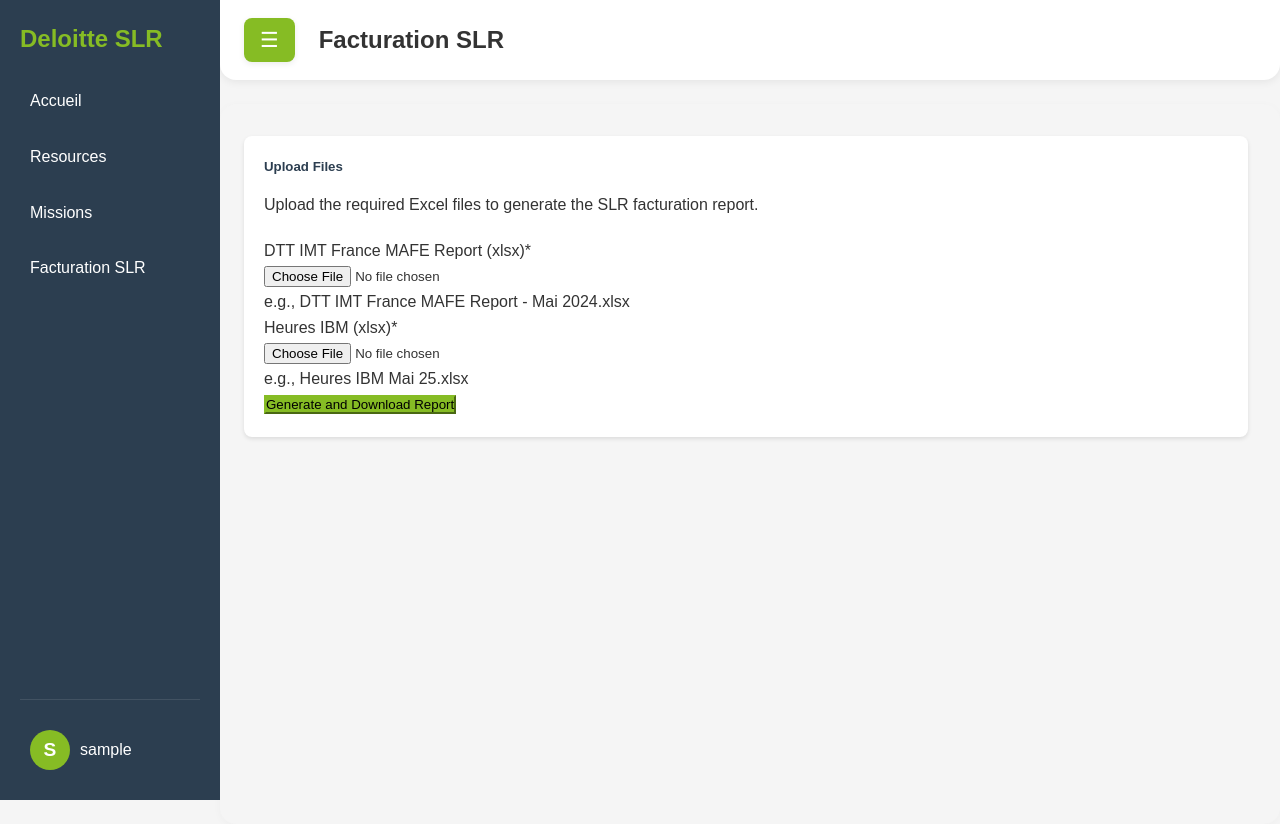
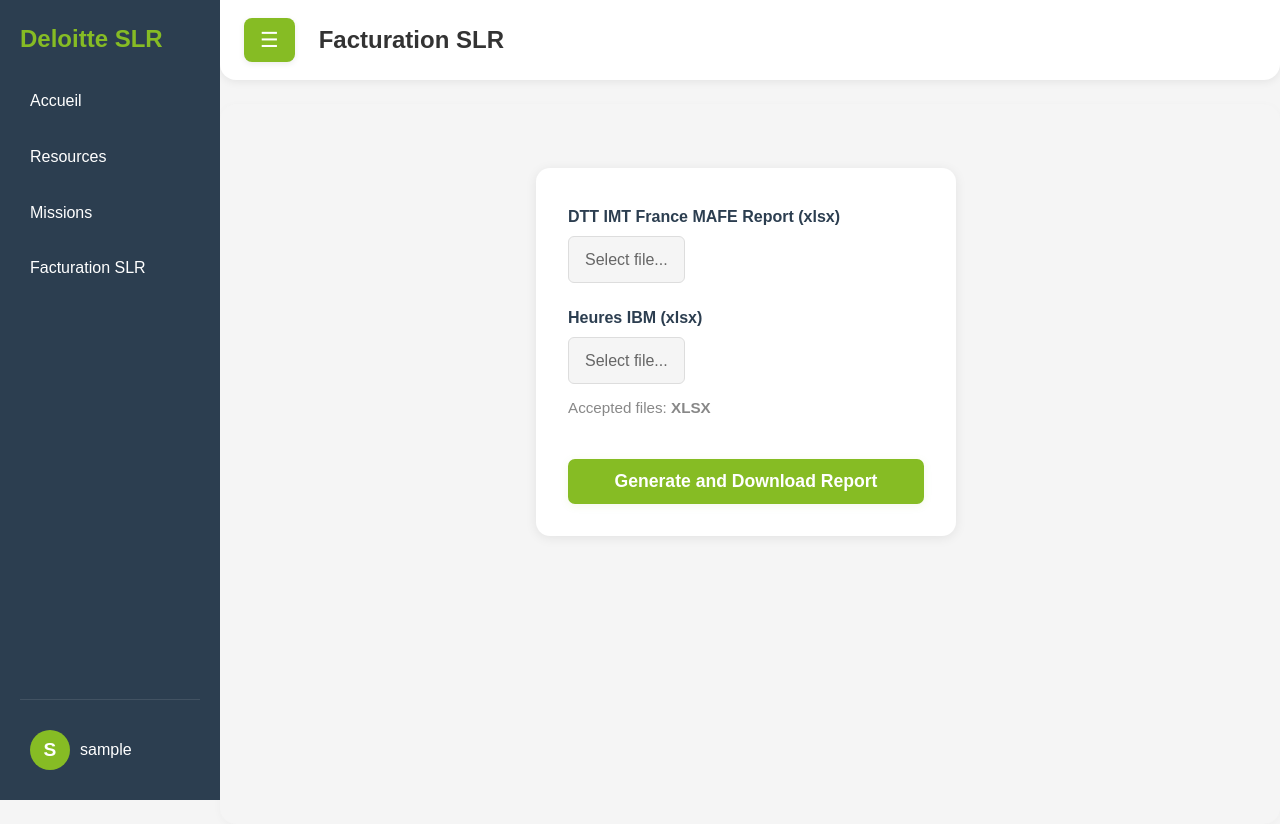
Before and after one commit to SoufianeJm/projetx, a Django app: page /facturation-slr/ in a window 1280 px wide. Run offline with Django 5.2, Linux system fonts and the light colour scheme; the visitor is signed in with stand-in values (Sample User, id 1); some libraries are stand-ins or nearby versions.

Commit message:
ui improved

```diff
--- a/billing/templates/billing/base.html
+++ b/billing/templates/billing/base.html
@@ -318,6 +318,53 @@
         .profile-dropdown-item:hover {
             background-color: var(--primary-color);
         }
+
+        .alert-container {
+            position: fixed;
+            top: 32px;
+            right: 32px;
+            z-index: 2000;
+            display: flex;
+            flex-direction: column;
+            gap: 10px;
+            align-items: flex-end;
+        }
+        .alert-message {
+            min-width: 180px;
+            max-width: 320px;
+            padding: 10px 18px;
+            border-radius: 6px;
+            font-size: 0.95em;
+            box-shadow: 0 2px 8px rgba(0,0,0,0.08);
+            opacity: 0.95;
+            animation: fadeIn 0.3s;
+            margin-bottom: 4px;
+            transition: opacity 0.3s;
+        }
+        .alert-success {
+            background: #d4edda;
+            color: #155724;
+            border: 1px solid #c3e6cb;
+        }
+        .alert-error, .alert-danger {
+            background: #f8d7da;
+            color: #721c24;
+            border: 1px solid #f5c6cb;
+        }
+        .alert-info {
+            background: #d1ecf1;
+            color: #0c5460;
+            border: 1px solid #bee5eb;
+        }
+        .alert-warning {
+            background: #fff3cd;
+            color: #856404;
+            border: 1px solid #ffeeba;
+        }
+        @keyframes fadeIn {
+            from { opacity: 0; transform: translateY(-10px); }
+            to { opacity: 0.95; transform: translateY(0); }
+        }
     </style>
 </head>
 <body class="dashboard">
@@ -349,6 +396,13 @@
             <h1>{% block page_title %}Dashboard{% endblock %}</h1>
         </nav>
         <main class="main-content">
+            <div id="alert-container" class="alert-container">
+                {% if messages %}
+                    {% for message in messages %}
+                        <div class="alert-message alert-{{ message.tags }}">{{ message }}</div>
+                    {% endfor %}
+                {% endif %}
+            </div>
             {% block content %}{% endblock %}
         </main>
     </div>
@@ -373,6 +427,16 @@
                 dropdown.classList.remove('show');
             }
         });
+
+        // Auto-dismiss alerts after 2.5 seconds
+        document.addEventListener('DOMContentLoaded', function() {
+            setTimeout(function() {
+                document.querySelectorAll('.alert-message').forEach(function(alert) {
+                    alert.style.opacity = '0';
+                    setTimeout(function() { alert.remove(); }, 400);
+                });
+            }, 2500);
+        });
     </script>
 </body>
 </html>
--- a/billing/templates/billing/facturation_slr.html
+++ b/billing/templates/billing/facturation_slr.html
@@ -5,87 +5,166 @@
 {% block page_title %}Facturation SLR{% endblock %}
 
 {% block content %}
-<div class="container-fluid">
-    <div class="row">
-        <div class="col-12">
-            <div class="card">
-                <div class="card-body">
-                    <h5 class="card-title">Upload Files</h5>
-                    <p class="card-text">Upload the required Excel files to generate the SLR facturation report.</p>
-
-                    <form method="post" enctype="multipart/form-data">
-                        {% csrf_token %}
-                        {{ form|crispy }}
-                        <div class="mt-3">
-                            <button type="submit" class="btn btn-primary">
-                                <i class="fas fa-file-excel me-2"></i>Generate and Download Report
-                            </button>
-                        </div>
-                    </form>
-
-                    {% if messages %}
-                    <div class="mt-4">
-                        {% for message in messages %}
-                        <div class="alert alert-{{ message.tags }} alert-dismissible fade show" role="alert">
-                            {{ message }}
-                            <button type="button" class="btn-close" data-bs-dismiss="alert" aria-label="Close"></button>
-                        </div>
-                        {% endfor %}
-                    </div>
-                    {% endif %}
+<div class="facturation-wrapper">
+    <div class="facturation-card">
+        <form method="post" enctype="multipart/form-data" class="facturation-form" id="slr-upload-form">
+            {% csrf_token %}
+            <div class="custom-file-group">
+                <label for="id_mafe_report_file" class="custom-label">DTT IMT France MAFE Report (xlsx)</label>
+                <div class="custom-file-input-wrapper">
+                    <input type="file" name="mafe_report_file" id="id_mafe_report_file" accept=".xlsx" class="custom-file-input" onchange="handleFileChange(this, 'mafe')">
+                    <div class="file-preview" id="mafe-preview" style="display:none;"></div>
                 </div>
             </div>
-        </div>
+            <div class="custom-file-group">
+                <label for="id_heures_ibm_file" class="custom-label">Heures IBM (xlsx)</label>
+                <div class="custom-file-input-wrapper">
+                    <input type="file" name="heures_ibm_file" id="id_heures_ibm_file" accept=".xlsx" class="custom-file-input" onchange="handleFileChange(this, 'heures')">
+                    <div class="file-preview" id="heures-preview" style="display:none;"></div>
+                </div>
+            </div>
+            <div class="accepted-types">Accepted files: <b>XLSX</b></div>
+            <button type="submit" class="btn-facturation">Generate and Download Report</button>
+        </form>
     </div>
 </div>
 
 <style>
-    .card {
-        background: white;
-        border-radius: 8px;
-        box-shadow: 0 2px 4px rgba(0,0,0,0.1);
-        margin-bottom: 20px;
+    .facturation-wrapper {
+        display: flex;
+        justify-content: center;
+        align-items: flex-start;
+        min-height: 60vh;
+        padding: 32px 0;
     }
-
-    .card-body {
-        padding: 20px;
+    .facturation-card {
+        background: #fff;
+        border-radius: 14px;
+        box-shadow: 0 2px 12px rgba(0,0,0,0.08);
+        padding: 36px 32px 32px 32px;
+        max-width: 420px;
+        width: 100%;
+        margin: 0 auto;
     }
-
-    .card-title {
+    .facturation-form {
+        display: flex;
+        flex-direction: column;
+        gap: 22px;
+    }
+    .custom-file-group {
+        margin-bottom: 0;
+    }
+    .custom-label {
+        font-weight: 600;
         color: var(--secondary-color);
-        margin-bottom: 15px;
+        margin-bottom: 6px;
+        display: block;
     }
-
-    .card-text {
-        color: var(--text-color);
-        margin-bottom: 20px;
+    .custom-file-input-wrapper {
+        position: relative;
     }
-
-    .btn-primary {
-        background-color: var(--primary-color);
+    .custom-file-input {
+        display: none;
+    }
+    .custom-file-input + .file-preview {
+        margin-top: 8px;
+    }
+    .custom-file-input-wrapper::before {
+        content: 'Select file...';
+        display: inline-block;
+        background: #f5f5f5;
+        border: 1px solid var(--border-color);
+        border-radius: 6px;
+        padding: 10px 16px;
+        color: #666;
+        font-size: 1em;
+        cursor: pointer;
+        transition: border 0.2s;
+    }
+    .custom-file-input:focus + .file-preview,
+    .custom-file-input-wrapper:focus-within::before {
         border-color: var(--primary-color);
     }
-
-    .btn-primary:hover {
-        background-color: #6d9a1d;
-        border-color: #6d9a1d;
+    .file-preview {
+        display: flex;
+        align-items: center;
+        gap: 10px;
+        background: #f5f5f5;
+        border-radius: 6px;
+        padding: 8px 12px;
+        margin-top: 6px;
+        font-size: 0.97em;
+        color: #333;
+        border: 1px solid #e0e0e0;
     }
-
-    .alert {
-        border-radius: 4px;
-        margin-bottom: 10px;
+    .file-preview .file-icon {
+        color: var(--primary-color);
+        font-size: 1.2em;
     }
-
-    .alert-success {
-        background-color: #d4edda;
-        border-color: #c3e6cb;
-        color: #155724;
+    .file-preview .file-remove {
+        background: none;
+        border: none;
+        color: #e74c3c;
+        font-size: 1.1em;
+        cursor: pointer;
+        margin-left: 8px;
+        transition: color 0.2s;
     }
-
-    .alert-error {
-        background-color: #f8d7da;
-        border-color: #f5c6cb;
-        color: #721c24;
+    .file-preview .file-remove:hover {
+        color: #c0392b;
+    }
+    .accepted-types {
+        color: #888;
+        font-size: 0.95em;
+        margin-bottom: 8px;
+        margin-top: -10px;
+    }
+    .btn-facturation {
+        background: var(--primary-color);
+        color: #fff;
+        border: none;
+        border-radius: 7px;
+        padding: 12px 0;
+        font-size: 1.1em;
+        font-weight: 600;
+        cursor: pointer;
+        margin-top: 8px;
+        transition: background 0.2s;
+        box-shadow: 0 2px 8px rgba(134,188,36,0.10);
+    }
+    .btn-facturation:hover {
+        background: #6d9a1d;
     }
 </style>
+<link rel="stylesheet" href="https://cdnjs.cloudflare.com/ajax/libs/font-awesome/6.4.0/css/all.min.css" />
+<script>
+function handleFileChange(input, type) {
+    const preview = document.getElementById(type + '-preview');
+    if (input.files && input.files[0]) {
+        const file = input.files[0];
+        const size = (file.size / 1024).toFixed(2) + ' KB';
+        preview.innerHTML = `<span class='file-icon'><i class='fas fa-file-excel'></i></span> ${file.name} <span style='color:#888;font-size:0.95em;'>${size}</span> <button type='button' class='file-remove' onclick='removeFile("${input.id}", "${type}-preview")'><i class='fas fa-times'></i></button>`;
+        preview.style.display = 'flex';
+    } else {
+        preview.innerHTML = '';
+        preview.style.display = 'none';
+    }
+}
+function removeFile(inputId, previewId) {
+    const input = document.getElementById(inputId);
+    input.value = '';
+    const preview = document.getElementById(previewId);
+    preview.innerHTML = '';
+    preview.style.display = 'none';
+}
+// Custom file input click
+Array.from(document.getElementsByClassName('custom-file-input-wrapper')).forEach(function(wrapper) {
+    wrapper.addEventListener('click', function(e) {
+        if (e.target.className.indexOf('file-remove') === -1) {
+            const input = wrapper.querySelector('input[type="file"]');
+            input.click();
+        }
+    });
+});
+</script>
 {% endblock %}
--- a/billing/views.py
+++ b/billing/views.py
@@ -43,7 +43,7 @@ def resource_create(request):
         form = ResourceForm(request.POST, request.FILES)
         if form.is_valid():
             form.save()
-            messages.success(request, 'Resource created successfully!')
+            messages.success(request, 'Resource added successfully!')
             return redirect('resource_list')
     else:
         form = ResourceForm()
@@ -77,7 +77,7 @@ def mission_create(request):
         form = MissionForm(request.POST)
         if form.is_valid():
             form.save()
-            messages.success(request, 'Mission created successfully!')
+            messages.success(request, 'Mission added successfully!')
             return redirect('mission_list')
     else:
         form = MissionForm()
@@ -195,6 +195,7 @@ def facturation_slr(request):
             with open(output_path, 'rb') as f:
                 response = HttpResponse(f.read(), content_type='application/vnd.openxmlformats-officedocument.spreadsheetml.sheet')
                 response['Content-Disposition'] = f'attachment; filename="{output_filename}"'
+                messages.info(request, 'SLR report generated!')
                 return response
     else:
         form = SLRFileUploadForm()
```
